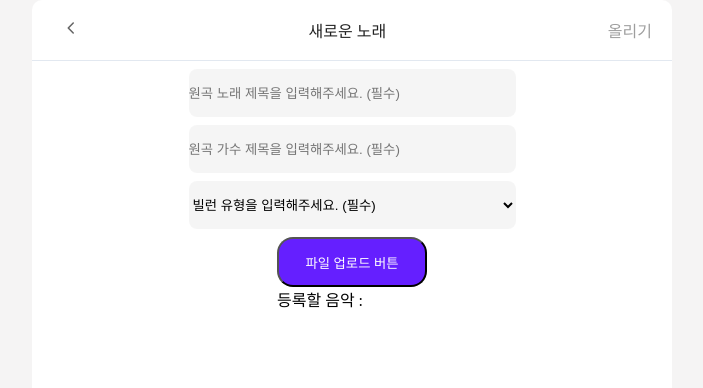
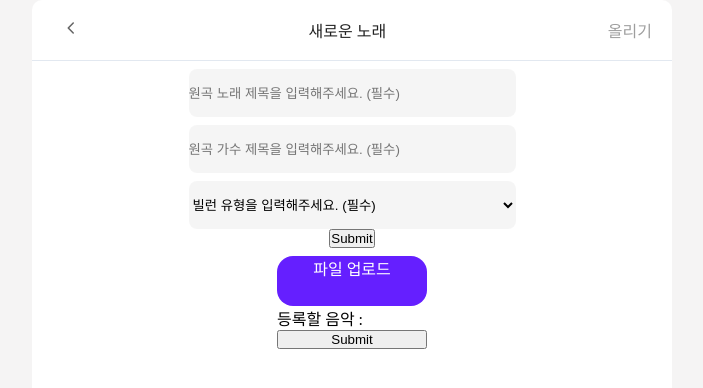
Before and after one commit to eun-hak/Team7-Frontend-2, a Next.js app: page /upload in a window 1280 px wide. Shown: the top 388 px of the page, without its empty margins (288-991 px from the left). Built offline with nearby package versions, Linux system fonts and the light colour scheme.

Commit message:
업로드 화면 구현중

```diff
--- a/app/(upload)/upload/page.tsx
+++ b/app/(upload)/upload/page.tsx
@@ -3,8 +3,11 @@ import styled from "@emotion/styled";
 import UploadHeader from "@/components/upload_header";
 import MediaFileDownload from "@/components/mediafiledownload";
 import MusicUploadForm from "@/components/musicUploadForm";
+import { FormProvider, useForm } from "react-hook-form";
 const Upload = () => {
+  const methods = useForm();
   return (
+    <FormProvider {...methods}>
       <MainPageWrapper>
         <MainPageContainer>
           <UploadHeader></UploadHeader>
@@ -12,6 +15,7 @@ const Upload = () => {
           <MediaFileDownload />
         </MainPageContainer>
       </MainPageWrapper>
+    </FormProvider>
   );
 };
 
--- a/components/mediafiledownload.tsx
+++ b/components/mediafiledownload.tsx
@@ -1,7 +1,7 @@
 import styled from "@emotion/styled";
-import { useForm } from "react-hook-form";
+import { useFormContext } from "react-hook-form";
 import { useRef, useState } from "react";
-import { useRecoilState_TRANSITION_SUPPORT_UNSTABLE } from "recoil";
+
 const MediaFileDownload = () => {
   const fileInputRef = useRef<HTMLInputElement>(null);
   const [selectedFile, setSelectedFile] = useState<string | undefined>(
@@ -10,6 +10,14 @@ const MediaFileDownload = () => {
   const handleClickFileInput = () => {
     fileInputRef.current?.click();
   };
+
+  const {
+    register,
+    handleSubmit,
+    formState: { isSubmitting, errors },
+    getValues,
+  } = useFormContext();
+  const { onChange } = register("audio");
   // type UploadImage = {
   //   file: File;
   //   thumbnail: string;
@@ -34,19 +42,32 @@ const MediaFileDownload = () => {
     }
     setSelectedFile(file.name);
   };
+  const onSubmit = (data: any) => {
+    // 제출 버튼을 클릭했을 때 실행되는 함수
+    console.log(data); // 폼 데이터 출력
+  };
   return (
     <FileUploadContainer>
-      <FileUploadForm>
-        <FileInput
-          type="file"
-          accept="audio/*"
-          ref={fileInputRef}
-          onChange={uploadProfile}
-        />
-        <FileUploadButton type="button" onClick={handleClickFileInput}>
+      <FileUploadForm onSubmit={handleSubmit(onSubmit)}>
+        <FileUploadLabel>
+          파일 업로드
+          <FileInput
+            type="file"
+            accept="audio/*"
+            {...register("audio", {
+              onChange: uploadProfile, // 커스텀 onChange 이벤트 핸들러를 등록
+            })}
+            // ref = { fileInputRef }
+          />
+        </FileUploadLabel>
+        {errors.audio && <div>errors.audio.message</div>}
+        {/* <FileUploadButton type="button" onClick={handleClickFileInput}>
           파일 업로드 버튼
-        </FileUploadButton>
+        </FileUploadButton> */}
         등록할 음악 : {selectedFile}
+        <button type="submit" disabled={isSubmitting}>
+          Submit
+        </button>
       </FileUploadForm>
     </FileUploadContainer>
   );
@@ -54,6 +75,16 @@ const MediaFileDownload = () => {
 
 export default MediaFileDownload;
 
+const FileUploadLabel = styled.label`
+  color: white;
+  display: block;
+  width: 150px;
+  height: 50px;
+  background-color: #651fff;
+  border-radius: 16px;
+  margin-top: 8px;
+  text-align: center;
+`;
 const FileUploadContainer = styled.div`
   display: flex;
   justify-content: center;
--- a/components/musicUploadForm.tsx
+++ b/components/musicUploadForm.tsx
@@ -1,11 +1,41 @@
 import styled from "@emotion/styled";
+import { useFormContext } from "react-hook-form";
+const MusicUploadForm = () => {
+  const {
+    register,
+    handleSubmit,
+    formState: { isSubmitting, errors },
+    getValues,
+  } = useFormContext();
 
-const MusicUploadForm = () => {
+  const onSubmit = (data: any) => {
+    // 제출 버튼을 클릭했을 때 실행되는 함수
+    console.log(data); // 폼 데이터 출력
+  };
+  const validateVillanType = () => {
+    const selectedVillanType = getValues("villainType");
+    if (!selectedVillanType) {
+      return "빌런 유형은 필수입니다.";
+    }
+    return true;
+  };
+
   return (
-    <MusicWrapper>
-      <MusicInput placeholder="원곡 노래 제목을 입력해주세요. (필수)" />
-      <MusicInput placeholder="원곡 가수 제목을 입력해주세요. (필수)" />
-      <VillanSelect placeholder="빌런 유형을 입력해주세요. (필수)">
+    <MusicWrapper onSubmit={handleSubmit(onSubmit)}>
+      <MusicInput
+        {...register("songTitle", { required: "원곡 노래 제목은 필수입니다." })}
+        placeholder="원곡 노래 제목을 입력해주세요. (필수)"
+      />
+      {errors.songTitle && <div>errors.songTitle.message</div>}
+      <MusicInput
+        {...register("artist", { required: "원곡 노래 제목은 필수입니다." })}
+        placeholder="원곡 가수 제목을 입력해주세요. (필수)"
+      />
+      {errors.artist && <div>errors.artist.message</div>}
+      <VillanSelect
+        {...register("villainType", { validate: validateVillanType })}
+        placeholder="빌런 유형을 입력해주세요. (필수)"
+      >
         <VillanOption>빌런 유형을 입력해주세요. (필수)</VillanOption>
         <VillanOption>고음괴물</VillanOption>
         <VillanOption>화음귀신</VillanOption>
@@ -15,13 +45,20 @@ const MusicUploadForm = () => {
         <VillanOption>삑사리요정</VillanOption>
         <VillanOption>기타</VillanOption>
       </VillanSelect>
+      {errors.villainType && (
+        <span className="error-message">errors.villainType.message</span>
+      )}
+      {/* 제출 버튼 */}
+      <button type="submit" disabled={isSubmitting}>
+        Submit
+      </button>
     </MusicWrapper>
   );
 };
 
 export default MusicUploadForm;
 
-const MusicWrapper = styled.div`
+const MusicWrapper = styled.form`
   display: flex;
   flex-direction: column;
   align-items: center;
```
Lines whose indentation alone changed are shown as unchanged.
